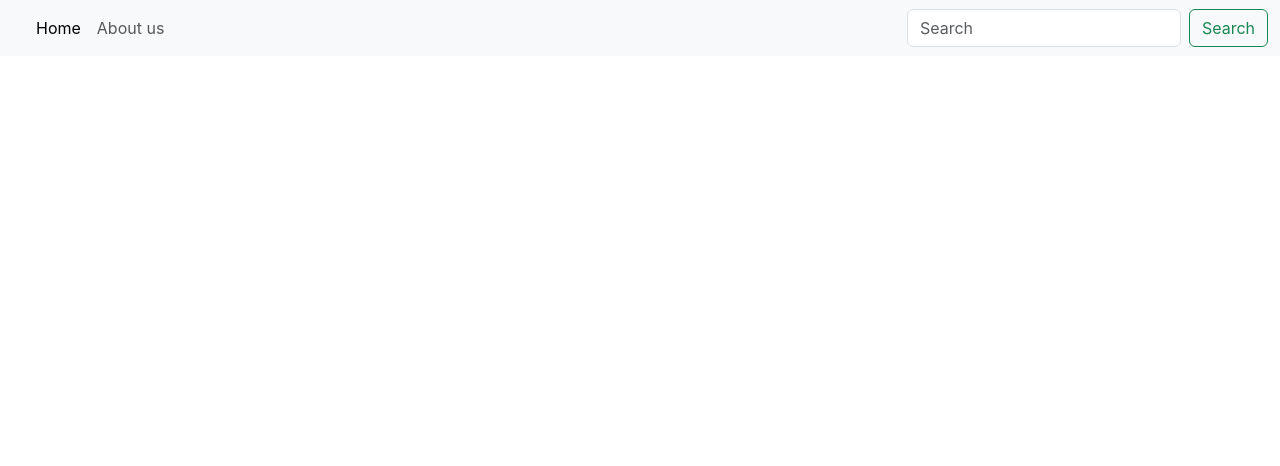
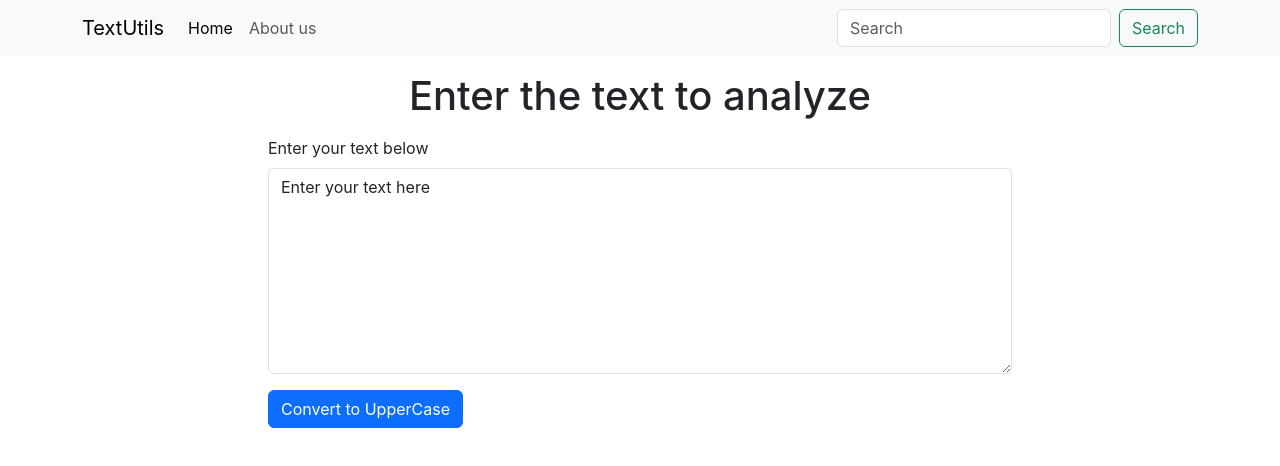
Before and after one commit to khalidshaikh999/textutils, a React (Create React App) app: page / in a window 1280 px wide. Shown: the top 466 px of the page. Built offline with nearby package versions, Linux system fonts and the light colour scheme.

Commit message:
use of state by adding form component

```diff
--- a/src/App.js
+++ b/src/App.js
@@ -1,10 +1,12 @@
 import './App.css';
 import Navbar from './components/Navbar';
+import TextForm from './components/TextForm';
 
 function App() {
   return (
     <>
-    <Navbar title="" aboutText="About us"/>
+    <Navbar title="TextUtils" aboutText="About us"/>
+    <TextForm heading='Enter the text to analyze' labelText='Enter your text below' />
     </>
   );
 }
--- a/src/components/Navbar.js
+++ b/src/components/Navbar.js
@@ -6,7 +6,7 @@ export default function Navbar(props) {
   return (
     <div>
         <nav className="navbar navbar-expand-lg bg-body-tertiary">
-            <div className="container-fluid">
+            <div className="container">
                 <a className="navbar-brand" href="/">{props.title}</a>
                 <button className="navbar-toggler" type="button" data-bs-toggle="collapse" data-bs-target="#navbarSupportedContent" aria-controls="navbarSupportedContent" aria-expanded="false" aria-label="Toggle navigation">
                 <span className="navbar-toggler-icon"></span>
@@ -36,7 +36,7 @@ Navbar.propTypes={
     aboutText: PropTypes.string,
 }
 
-Navbar.defaultProps = {
+Navbar.default = {
     title: "Set Title Here",
     aboutText: 'About text here'
 }
--- /dev/null
+++ b/src/components/TextForm.js
@@ -0,0 +1,28 @@
+import React, {useState} from 'react'
+
+export default function TextForm(props) {
+const handleUpClick = () => {
+    let newText= text.toUpperCase();
+    setText(newText)
+}
+const handleUpChange = (event) => {
+    console.log('on Change')
+    setText(event.target.value)
+}
+
+    const [text, setText] = useState('Enter your text here');
+    // setText('Enter your new text here');
+
+  return (
+    <div className='container my-3'>
+    <h1 className='text-center mb-3'>{props.heading}</h1>
+        <div className="m-auto col-md-8">
+            <label htmlFor="myBox" className="form-label">{props.labelText}</label>
+            <textarea className="form-control" id="myBox" onChange={handleUpChange} value={text} rows="8"></textarea>
+        </div>
+        <div className="my-3 m-auto col-md-8">
+            <button className="btn btn-primary" onClick={handleUpClick}>Convert to UpperCase</button>
+        </div>
+    </div>
+  )
+}
```
